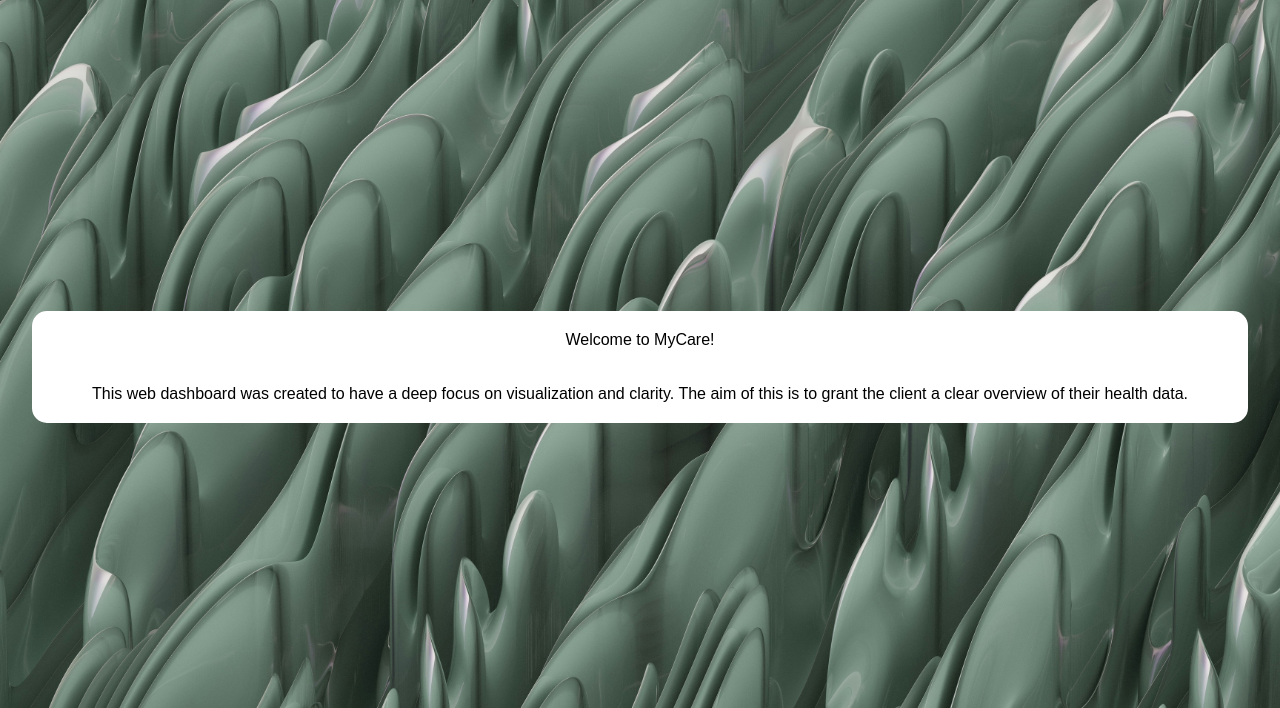
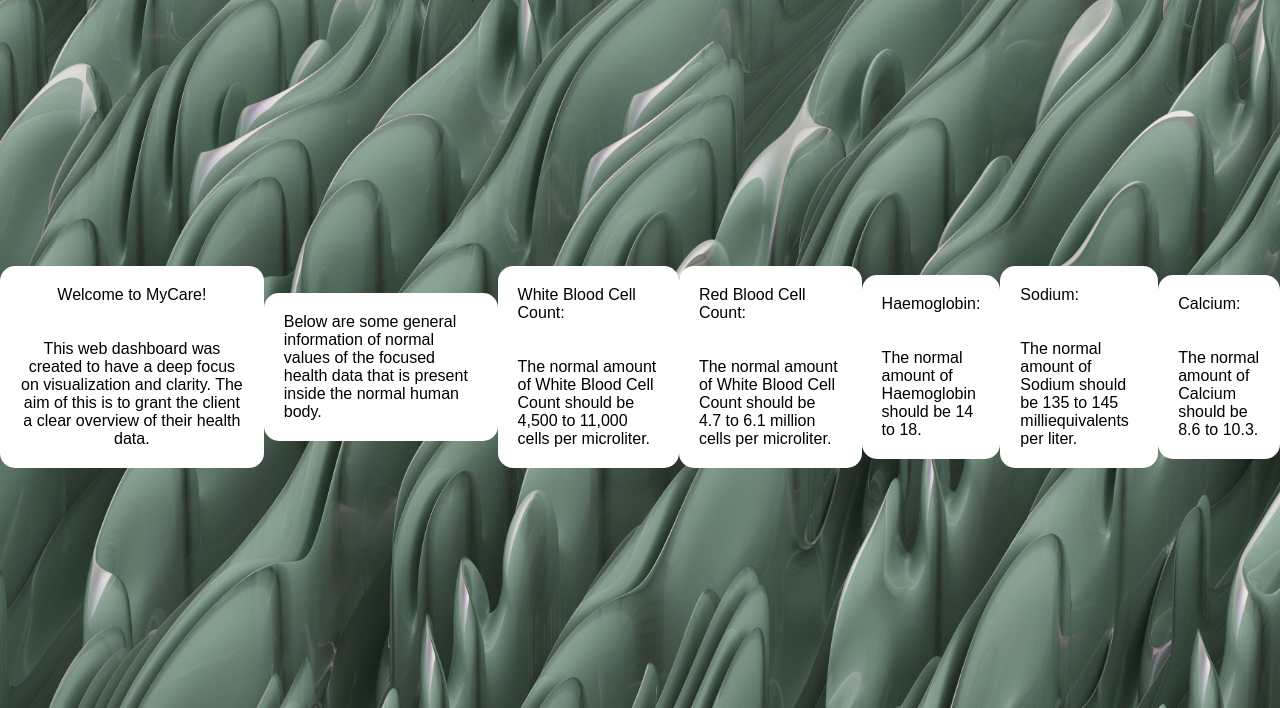
Before and after one commit to TaKiBeAtZ/MyCare, a PHP site: page /About.php in a window 1280 px wide. Shown: the part 33-741 px from the top of the page. Run offline with PHP 8.4, Linux system fonts and the light colour scheme; some web fonts are replaced.

Commit message:
About page has been changed with the addition of general information

```diff
--- a/About.php
+++ b/About.php
@@ -17,6 +17,24 @@
     <p class="rounded-paragraph"> Welcome to MyCare! <br> <br> <br> This web dashboard was created to have a deep focus on visualization and clarity.
         The aim of this is to grant the client a clear overview of their health data.</p>
 </div>
+
+<p class="rounded-paragraph"> Below are some general information of normal values of the focused health data that is present inside the normal human body. </p>
+</div>
+
+<p class="rounded-paragraph"> White Blood Cell Count: <br> <br> <br> The normal amount of White Blood Cell Count should be 4,500 to 11,000 cells per microliter.</p>
+</div>
+
+<p class="rounded-paragraph"> Red Blood Cell Count: <br> <br> <br> The normal amount of White Blood Cell Count should be 4.7 to 6.1 million cells per microliter.</p>
+</div>
+
+<p class="rounded-paragraph"> Haemoglobin: <br> <br> <br> The normal amount of Haemoglobin should be 14 to 18.</p>
+</div>
+
+<p class="rounded-paragraph"> Sodium: <br> <br> <br> The normal amount of Sodium should be 135 to 145 milliequivalents per liter.</p>
+</div>
+
+<p class="rounded-paragraph"> Calcium: <br> <br> <br> The normal amount of Calcium should be 8.6 to 10.3.</p>
+</div>
 <!-- End of the About section -->
 </body>
 </html>
--- a/Questionnaire.php
+++ b/Questionnaire.php
@@ -62,8 +62,8 @@
         <label for="healthIssues">Any current health issues? (If yes, please specify)</label>
         <textarea id="healthIssues" name="healthIssues"></textarea>
 
-        <label for="WhiteCell"> White Cell Count: </label>
-        <select id="WhiteCell" name="WhiteCell" required>
+        <label for="WhiteCellCount"> White Cell Count: </label>
+        <select id="WhiteCellCount" name="WhiteCellCount" required>
             <option value=""> Select One </option>
             <option value=""> 3 </option>
             <option value=""> 4 </option>
```
